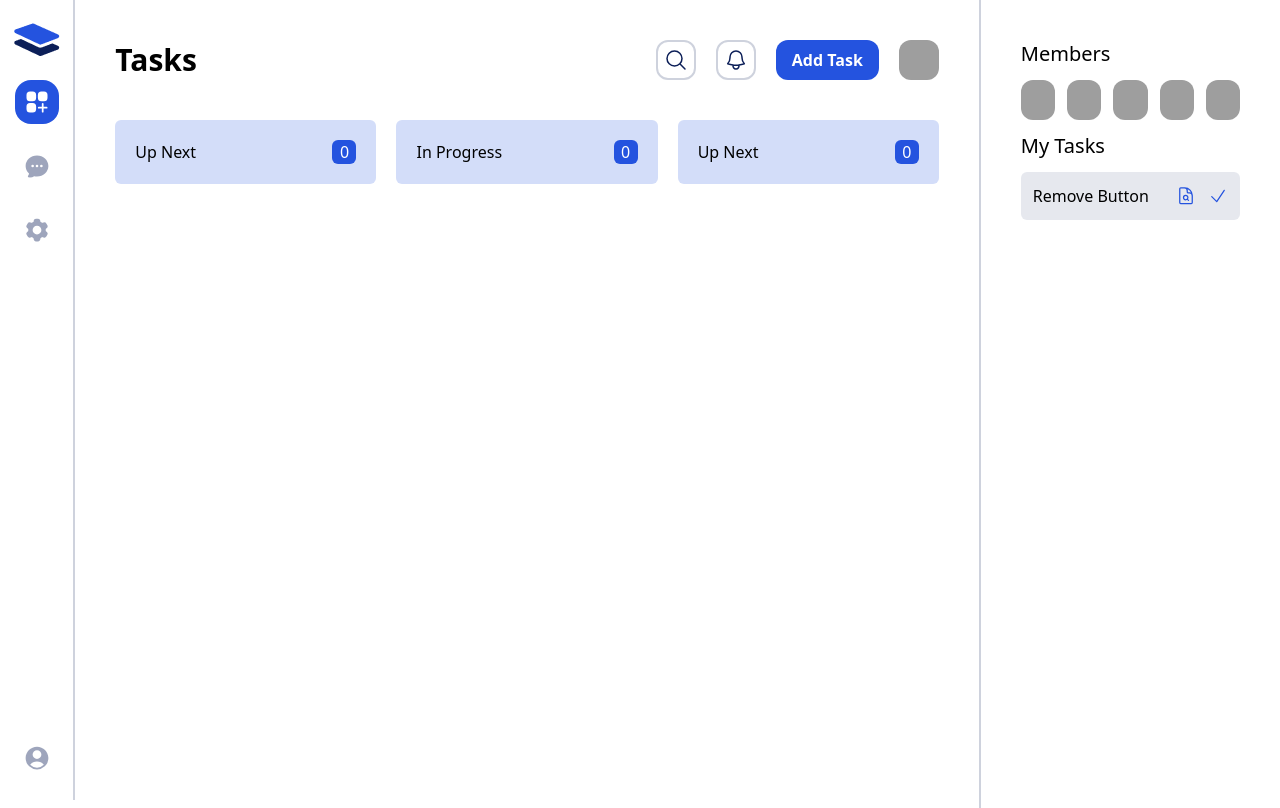
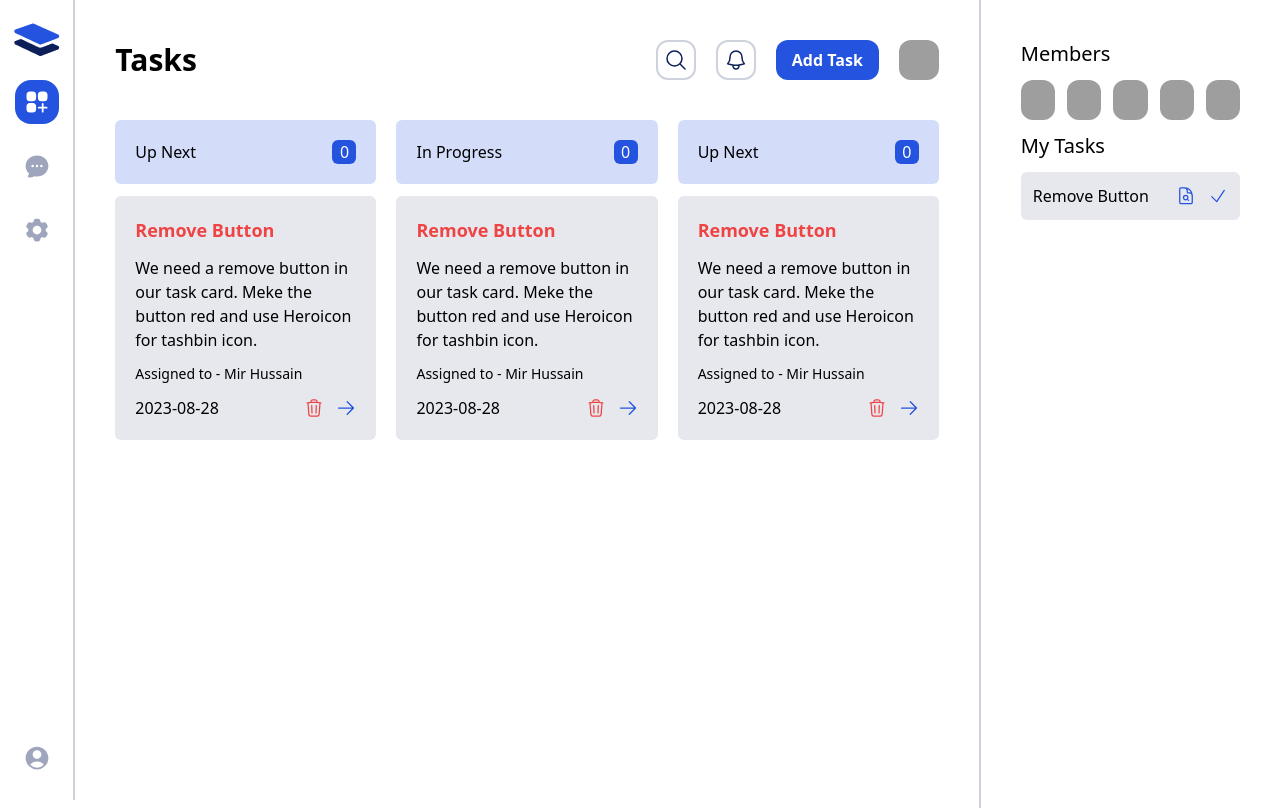
Before and after one commit to coder7475/taskmaster-redux-acc, a React (Vite) app: page / in a window 1280 px wide. Shown: the top 808 px of the page. Built offline with nearby package versions, Linux system fonts and the light colour scheme; grey boxes are pictures that could not be loaded.

Commit message:
feat: dynamically render data on task card

```diff
--- a/src/components/tasks/TaskCard.jsx
+++ b/src/components/tasks/TaskCard.jsx
@@ -1,16 +1,6 @@
 import { ArrowRightIcon, TrashIcon } from '@heroicons/react/24/outline';
 
-const TaskCard = () => {
-  const task = {
-    id: 1,
-    status: 'pending',
-    title: 'Remove Button',
-    description:
-      'We need a remove button in our task card. Meke the button red and use Heroicon for tashbin icon.',
-    date: '2023-08-28',
-    assignedTo: 'Mir Hussain',
-    priority: 'high',
-  };
+const TaskCard = ({ task }) => {
 
   return (
     <div className="bg-secondary/10 rounded-md p-5">
@@ -28,13 +18,11 @@
       <div className="flex justify-between mt-3">
         <p>{task?.date}</p>
         <div className="flex gap-3">
-          <button onClick={() => dispatch(removeTask(task.id))} title="Delete">
+          <button  title="Delete">
             <TrashIcon className="h-5 w-5 text-red-500" />
           </button>
           <button
-            onClick={() =>
-              dispatch(updateStatus({ id: task.id, status: updatedStatus }))
-            }
+
             title="In progress"
           >
             <ArrowRightIcon className="h-5 w-5 text-primary" />
--- a/src/pages/Tasks.jsx
+++ b/src/pages/Tasks.jsx
@@ -1,15 +1,13 @@
-import { BellIcon, MagnifyingGlassIcon } from '@heroicons/react/24/outline';
-import MyTasks from '../components/tasks/MyTasks';
-import TaskCard from '../components/tasks/TaskCard';
-import { useState } from 'react';
-import AddTaskModal from '../components/tasks/AddTaskModal';
-import { useSelector } from 'react-redux';
+import { BellIcon, MagnifyingGlassIcon } from "@heroicons/react/24/outline";
+import MyTasks from "../components/tasks/MyTasks";
+import TaskCard from "../components/tasks/TaskCard";
+import { useState } from "react";
+import AddTaskModal from "../components/tasks/AddTaskModal";
+import { useSelector } from "react-redux";
 
 const Tasks = () => {
   const [isOpen, setIsOpen] = useState(false);
   const { tasks } = useSelector((state) => state.tasksSlice);
-
-
 
   return (
     <div className="h-screen grid grid-cols-12">
@@ -31,7 +29,7 @@
             >
               Add Task
             </button>
-            <AddTaskModal isOpen={isOpen} setIsOpen={setIsOpen}/>
+            <AddTaskModal isOpen={isOpen} setIsOpen={setIsOpen} />
             <div className="h-10 w-10 rounded-xl overflow-hidden">
               <img
                 src="https://images.unsplash.com/photo-1528892952291-009c663ce843?ixlib=rb-4.0.3&ixid=M3wxMjA3fDB8MHxwaG90by1wYWdlfHx8fGVufDB8fHx8fA%3D%3D&auto=format&fit=crop&w=644&q=80"
@@ -50,9 +48,9 @@
               </p>
             </div>
             <div className="space-y-3">
-              {
-                tasks.map(task => (<TaskCard key={task.id}/>))
-              }
+              {tasks.map((task) => (
+                <TaskCard key={task.id} task={task} />
+              ))}
             </div>
           </div>
           <div className="relative h-[800px] overflow-auto">
@@ -63,9 +61,9 @@
               </p>
             </div>
             <div className="space-y-3">
-            {
-                tasks.map(task => (<TaskCard key={task.id}/>))
-              }
+              {tasks.map((task) => (
+                <TaskCard key={task.id} task={task} />
+              ))}
             </div>
           </div>
           <div className="relative h-[800px] overflow-auto">
@@ -76,9 +74,9 @@
               </p>
             </div>
             <div className="space-y-3">
-            {
-                tasks.map(task => (<TaskCard key={task.id}/>))
-              }
+              {tasks.map((task) => (
+                <TaskCard key={task.id} task={task} />
+              ))}
             </div>
           </div>
         </div>
--- a/src/redux/features/tasks/taskSlice.js
+++ b/src/redux/features/tasks/taskSlice.js
@@ -3,7 +3,16 @@
 const tasksSlice = createSlice({
   name: "tasksSlice",
   initialState: {
-    tasks: [],
+    tasks: [{
+        id: 1,
+        status: 'pending',
+        title: 'Remove Button',
+        description:
+          'We need a remove button in our task card. Meke the button red and use Heroicon for tashbin icon.',
+        date: '2023-08-28',
+        assignedTo: 'Mir Hussain',
+        priority: 'high',
+      }],
   },
   reducers: {
     addTask: (state, { payload }) => {
```
